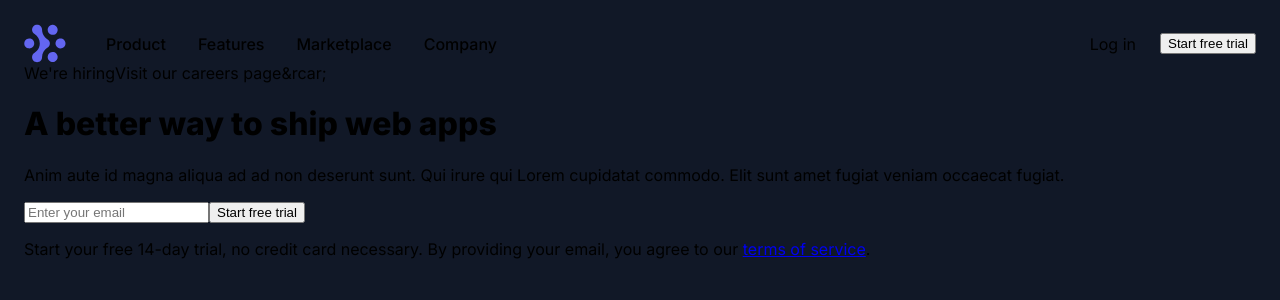
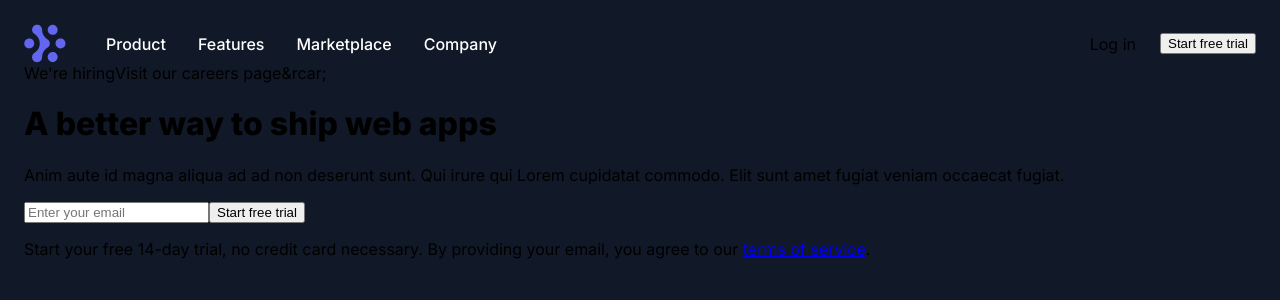
Before and after one commit to rosslibby/lennar-code-challenge, a React (Create React App) app: page / in a window 1280 px wide. Shown: the top 300 px of the page. Built offline with nearby package versions, Linux system fonts and the light colour scheme.

Commit message:
defined color variables in global CSS

```diff
--- a/src/index.css
+++ b/src/index.css
@@ -1,4 +1,12 @@
 @import url('https://fonts.googleapis.com/css2?family=Inter:wght@400;500;800&display=swap');
+
+:root {
+  --bg-color: #111827;
+  --text-primary: #ffffff;
+  --text-secondary: #d1d5db;
+  --brand-primary: #6366f1;
+  --brand-secondary: #818cf8;
+}
 
 body {
   margin: 0;
```
